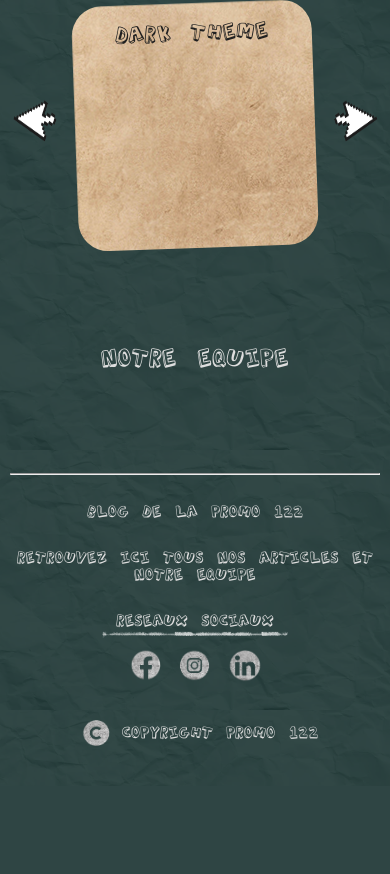
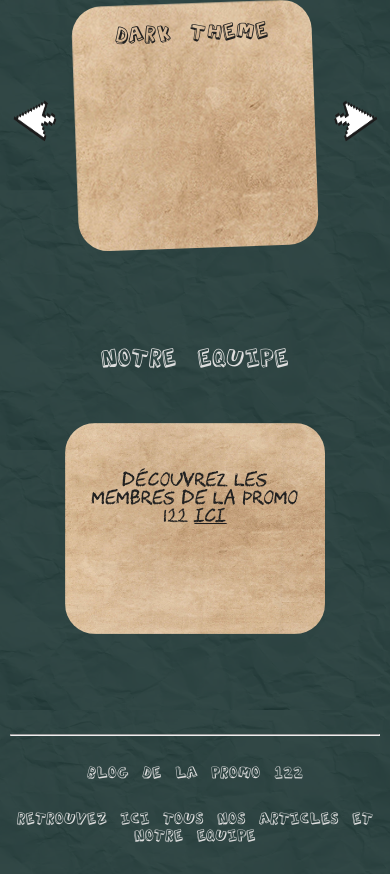
Before and after one commit to Amberieu-2022/blogpromo-lilian-alex, a PHP site: page / in a window 390 px wide. Shown: the part 589-1463 px from the top of the page. Before the commit the page ends 1353 px from the top, so only its background shows below. Run offline with PHP 8.4, Linux system fonts and the light colour scheme.

Commit message:
Content Homepage Section Team Responsive

```diff
--- a/index.html
+++ b/index.html
@@ -88,6 +88,9 @@
 
         <section class="index-sections index-team row-limit-size">
             <h2 class="index-titles">Notre equipe</h2>
+            <div class="index-team-sign">
+                <p class="index-team-sign-font">Découvrez les membres de la Promo 122 <a href="team.html" class="index-team-sign-lien">ici</a></p>
+            </div>
         </section>
 
 
--- a/templates/css/style.css
+++ b/templates/css/style.css
@@ -560,7 +560,36 @@ header{
 	transition: opacity .2s ease-in-out;
 }
 
-/* Index */
+/* Index Team Section */
+
+.index-team-sign{
+	background-image: url(../ressource/backgrounds/article-background-large.png);
+	background-size: cover;
+	background-repeat: no-repeat;
+	width: 70%;
+	margin: 50px auto;
+	height: 25vh;
+	max-height: 250px;
+	min-height: 150px;
+	border-radius: 30px;
+}
+
+.index-team-sign-font{
+	font-family: 'Chawp';
+	font-size: 2.5vw;
+	width: 90%;
+	display: block;
+	margin: 0 auto;
+	text-align: center;
+	padding-top: 50px;
+	color: #202020;
+}
+.index-team-sign-lien{
+	color: #202020;
+	text-decoration: underline;
+}
+
+/* Index Responsive*/
 
 @media screen and (max-width: 1080px) {
 
@@ -588,6 +617,15 @@ header{
 		width: 60px;
 		height: 60px;
 		top: 45%;
+	}
+
+	/* Index Team */
+
+	.index-team-sign-font{
+		font-family: 'Chawp';
+		font-size: 27px;
+		padding-top: 50px;
+		color: #202020;
 	}
 }
 
@@ -620,6 +658,12 @@ header{
 	.index-article-overview{
 		font-size: 15px;
 	}
+
+	/* Index Team */
+
+	.index-team-sign-font{
+		font-size: 22px;
+	}
 }
 
 @media screen and (max-width: 425px){
@@ -648,4 +692,10 @@ header{
 		height: 50px;
 		top: 48%;
 	}
+
+	/* Index Team */
+
+	.index-team-sign-font{
+		font-size: 18px;
+	}
 }
```
Also changed, not shown: templates/ressource/backgrounds/article-background-large.png (added).
